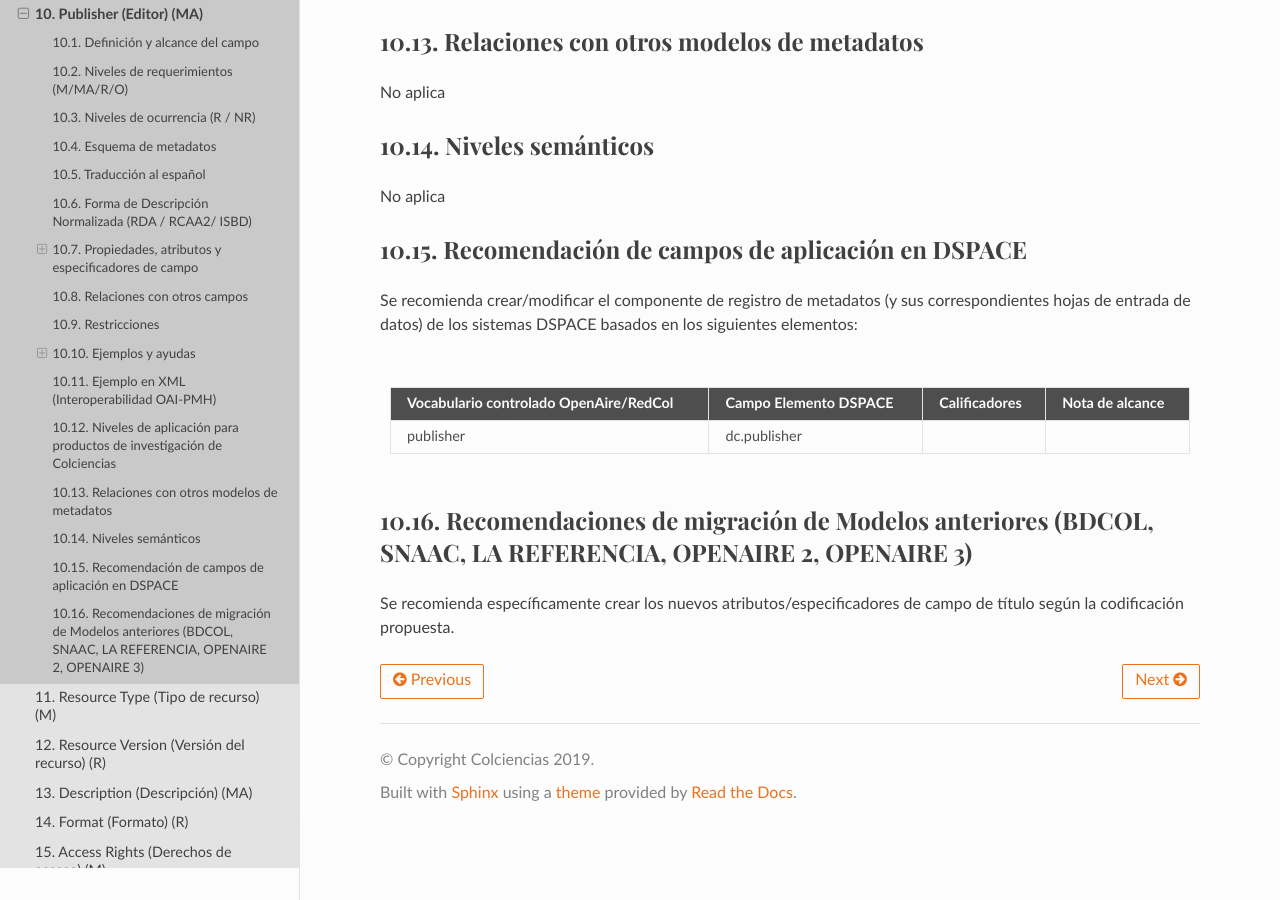
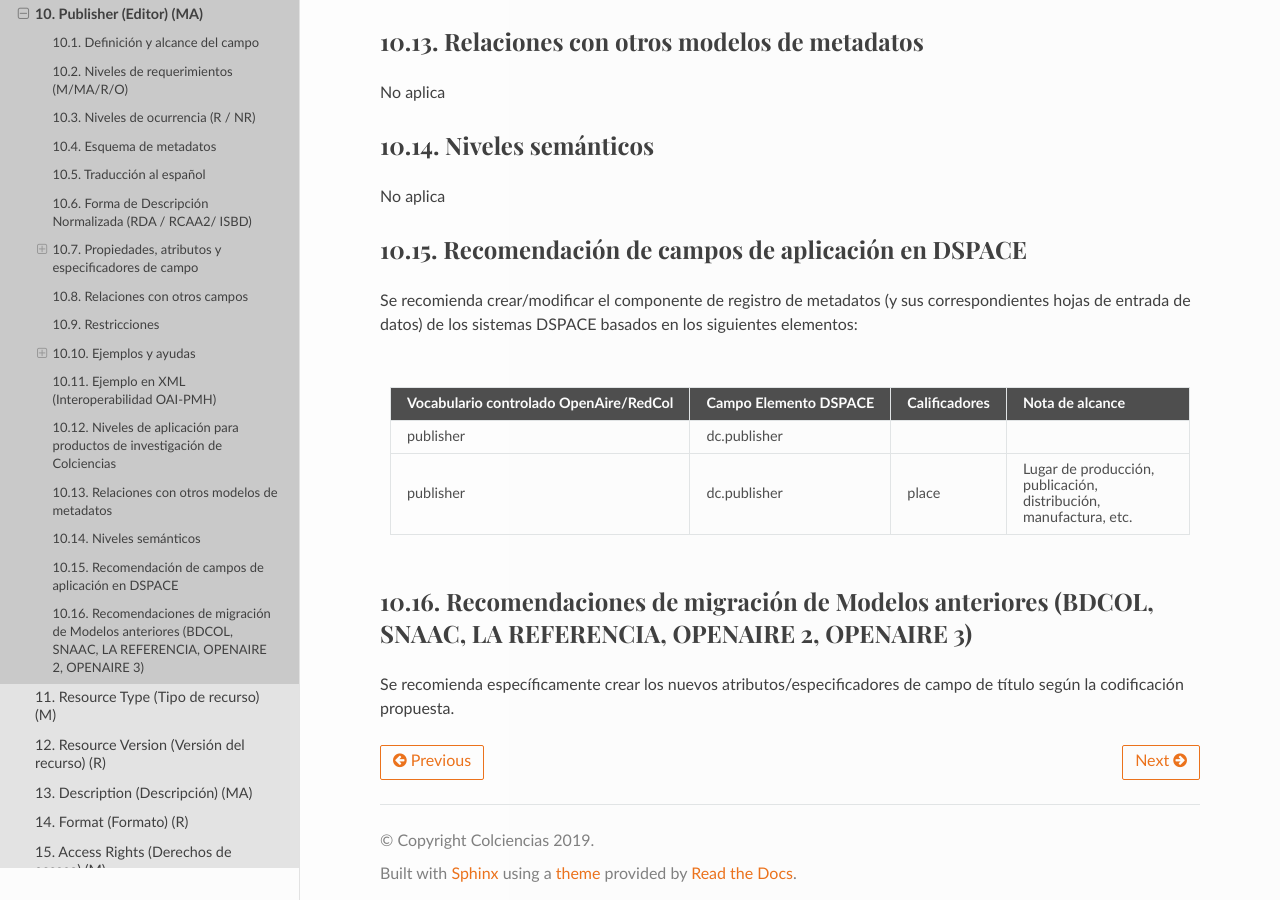
Before and after one commit to rcic/openaire4, a Sphinx documentation site: the page built from docs/field_publisher.rst, in a window 1280 px wide and 900 px high, scrolled down 2552 px. Built offline with Sphinx 7.4.7 and the Read the Docs theme 2.0.0, drawn with Linux system fonts in a browser that asks for light colours; some web fonts are replaced; a script that is not in the unit is left out.

Commit message:
acttualizacion

```diff
--- a/docs/field_publisher.rst
+++ b/docs/field_publisher.rst
@@ -124,11 +124,14 @@ Recomendación de campos de aplicación en DSPACE
 -----------------------------------------------
 Se recomienda crear/modificar el componente de registro de metadatos (y sus correspondientes hojas de entrada de datos) de los sistemas DSPACE basados en los siguientes elementos:
 
-+----------------------------------------+-----------------------+---------------+-----------------+
-| Vocabulario controlado OpenAire/RedCol | Campo Elemento DSPACE | Calificadores | Nota de alcance |
-+========================================+=======================+===============+=================+
-| publisher                              | dc.publisher          |               |                 |
-+----------------------------------------+-----------------------+---------------+-----------------+
++----------------------------------------+-----------------------+---------------+-------------------------------------------------------------------+
+| Vocabulario controlado OpenAire/RedCol | Campo Elemento DSPACE | Calificadores | Nota de alcance                                                   |
++========================================+=======================+===============+===================================================================+
+| publisher                              | dc.publisher          |               |                                                                   |
++----------------------------------------+-----------------------+---------------+-------------------------------------------------------------------+
+| publisher                              | dc.publisher          | place         | Lugar de producción, publicación, distribución, manufactura, etc. |
++----------------------------------------+-----------------------+---------------+-------------------------------------------------------------------+
+
 
 Recomendaciones de migración de Modelos anteriores (BDCOL, SNAAC, LA REFERENCIA, OPENAIRE 2, OPENAIRE 3)
 --------------------------------------------------------------------------------------------------------
```
